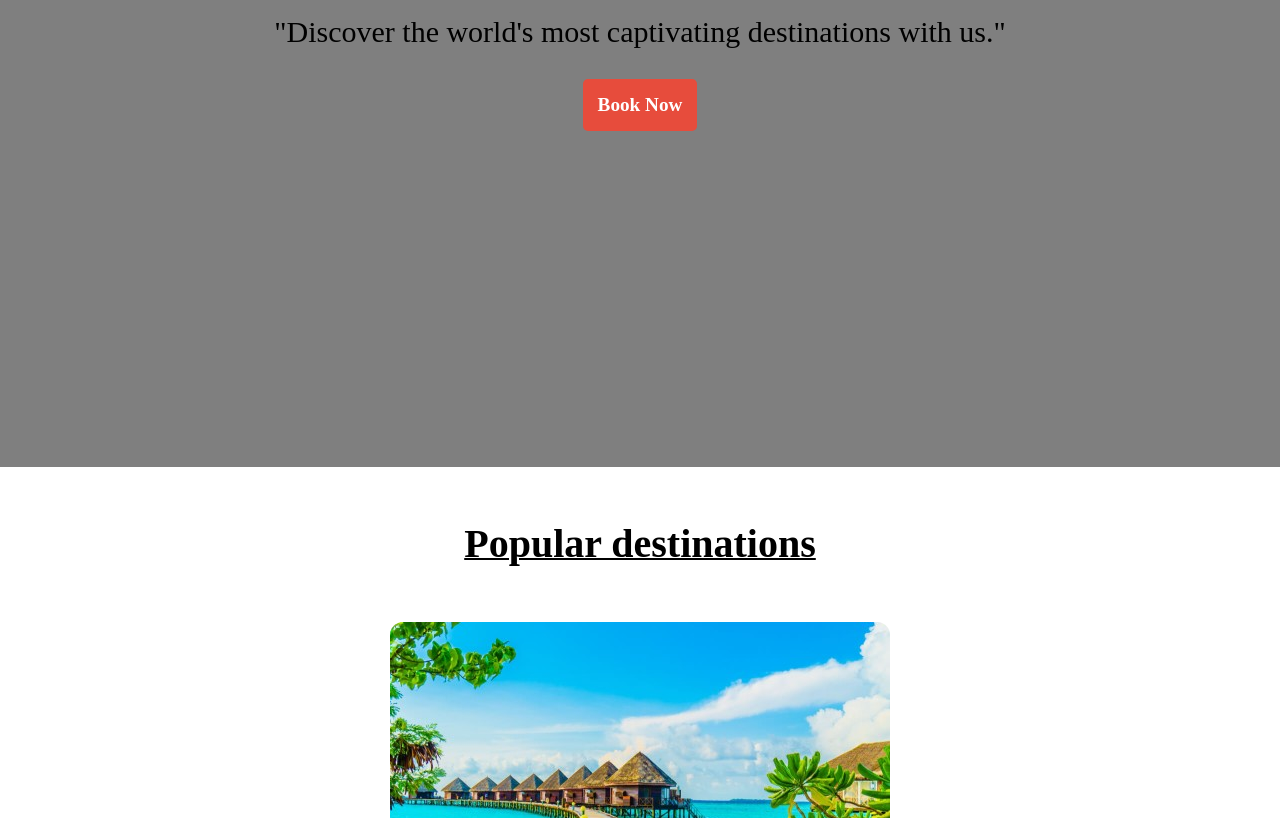
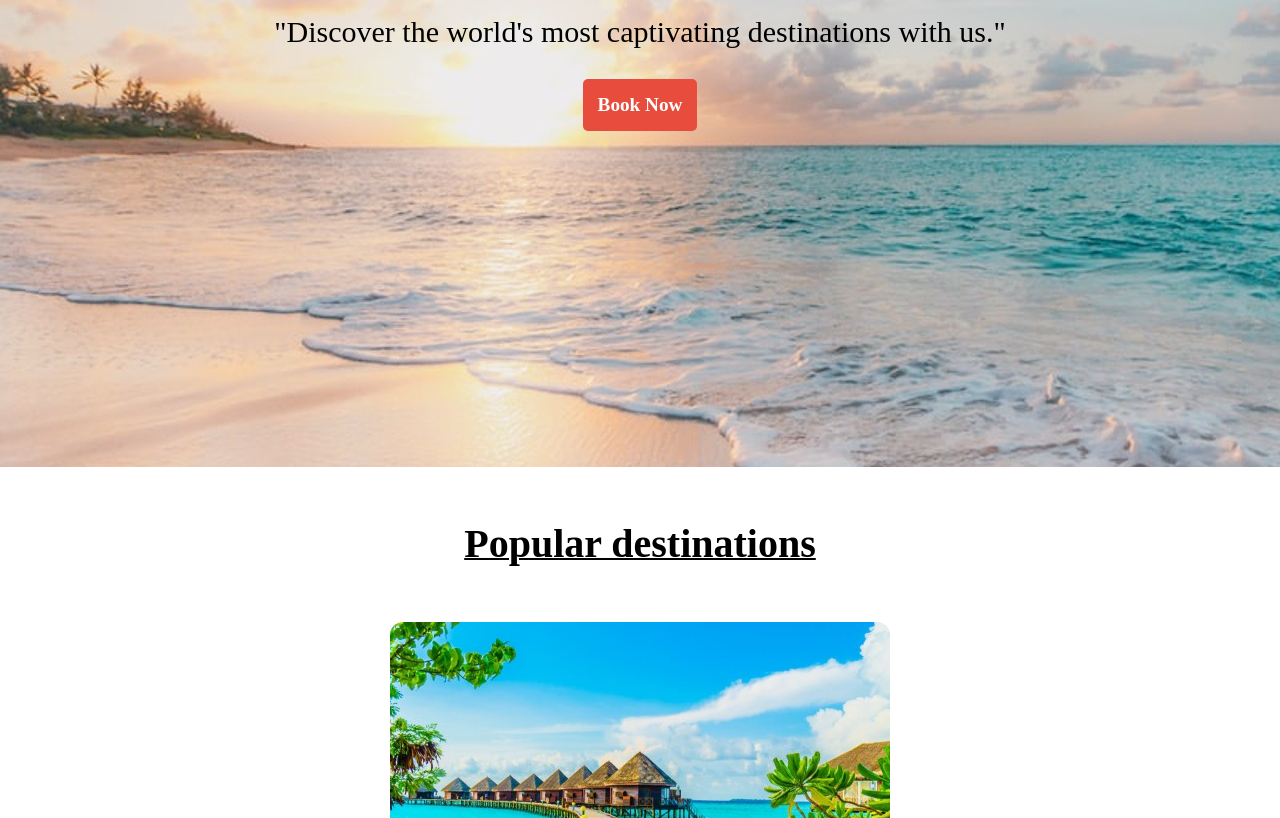
Before and after one commit to victorN120/Octanet_September-1, a plain HTML site: page index.html in a window 1280 px wide. Shown: the part 503-1321 px from the top of the page. Drawn offline with Linux system fonts and the light colour scheme.

Commit message:
Update style.css

```diff
--- a/style.css
+++ b/style.css
@@ -45,7 +45,6 @@ header {
 	height: 170px;
    background-color: white;
     color: black;
-    background-image: url('your-background-image.jpg');
 }
 header h1 {
     font-size: 30px;
@@ -86,7 +85,7 @@ div a {
     padding: 100px 0;
     background-color: rgba(0, 0, 0, 0.5);
 
-    background-image: url("backgroundimageoctanet3.jpg");
+    background-image: url("asset/backgroundimageoctanet3.jpg");
 	height: 800px;
 	width:100% ;
 }
```
